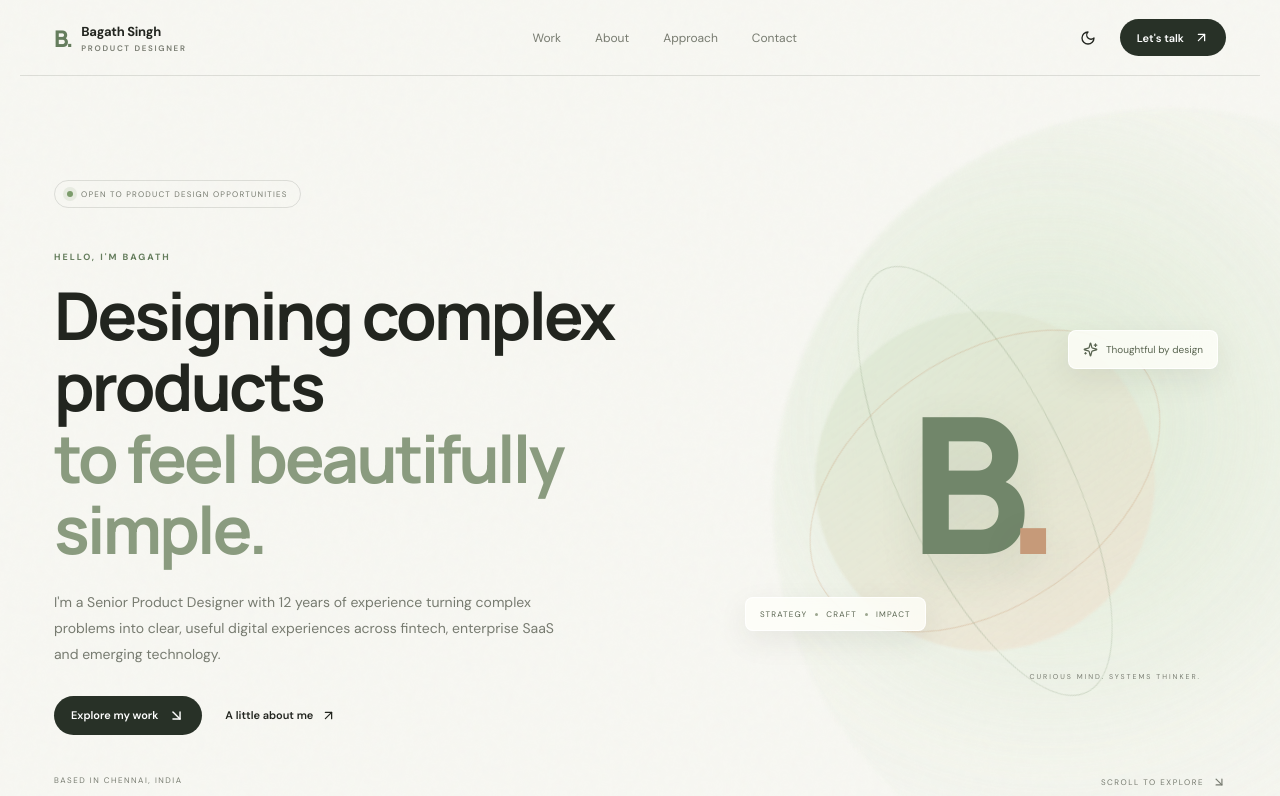
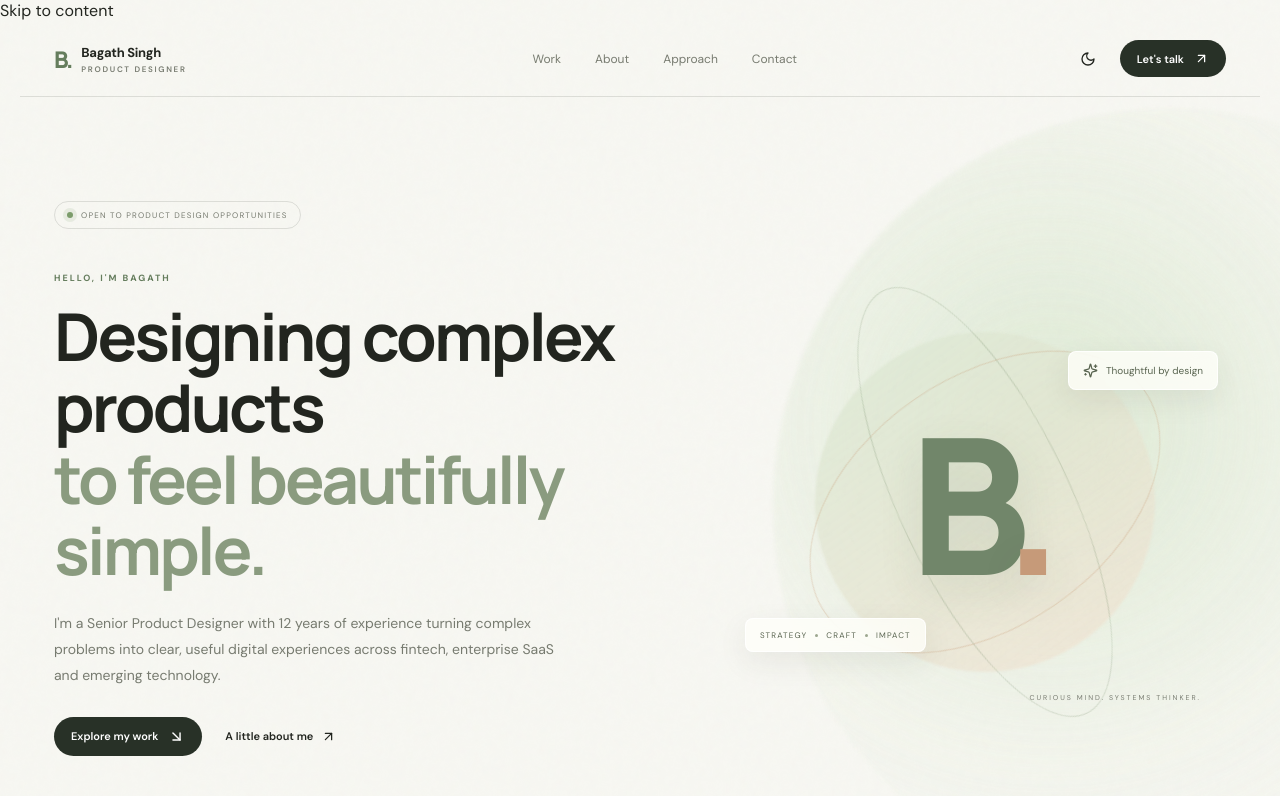
Before and after one commit to remobagath/portfolio, a React (Vite) app: page / in a window 1280 px wide. Shown: the top 796 px of the page. Built offline with nearby package versions, Linux system fonts and the light colour scheme.

Commit message:
Improve navigation, contact links and unknown-route handling

```diff
--- a/src/App.jsx
+++ b/src/App.jsx
@@ -1,5 +1,5 @@
 import React, { useEffect, useState } from 'react';
-import { ArrowDownRight, ArrowUpRight, Menu, X, Sun, Moon, MoveUpRight, Sparkles } from 'lucide-react';
+import { ArrowDownRight, ArrowUpRight, Menu, X, Sun, Moon, Sparkles } from 'lucide-react';
 import CaseStudy from './CaseStudy.jsx';
 import './case-study.css';
 
@@ -22,14 +22,14 @@ export default function App(){
  const navigateHome=()=>{history.pushState({},'', '/');setPath('/');window.scrollTo(0,0)};
  const ids={'/case-studies/enterprise-banking-platform':'banking','/case-studies/authenticator':'authenticator','/case-studies/jusmoto':'jusmoto','/case-studies/vr-ticket-booking':'vr'};
  const active=ids[path];
- return <div className="site-shell"><div className="ambient ambient-a"/><div className="ambient ambient-b"/><div className="grain"/>
+ return <div className="site-shell"><a className="skip-link" href="#main-content">Skip to content</a><div className="ambient ambient-a"/><div className="ambient ambient-b"/><div className="grain"/>
  <header className="site-header"><a className="brand" href="/" onClick={e=>{e.preventDefault();navigateHome()}}><span className="brand-symbol">B.</span><span>Bagath Singh<small>PRODUCT DESIGNER</small></span></a><button className="mobile-menu" onClick={()=>setMenu(!menu)} aria-label="Toggle navigation">{menu?<X/>:<Menu/>}</button><nav className={menu?'nav-open':''}><a href="/#work" onClick={()=>setMenu(false)}>Work</a><a href="/#about" onClick={()=>setMenu(false)}>About</a><a href="/#approach" onClick={()=>setMenu(false)}>Approach</a><a href="/#contact" onClick={()=>setMenu(false)}>Contact</a></nav><div className="header-actions"><button className="theme-toggle" onClick={()=>setDark(!dark)} aria-label="Toggle theme">{dark?<Sun size={16}/>:<Moon size={16}/>}</button><a className="contact-button" href="/#contact">Let's talk <ArrowUpRight size={15}/></a></div></header>
- {active?<CaseStudy id={active} onBack={navigateHome}/>:<main id="home">
+ {active?<CaseStudy id={active} onBack={navigateHome}/>:path.startsWith("/case-studies/")?<main id="main-content" className="not-found"><p className="eyebrow">PAGE NOT FOUND</p><h1>This page is taking a different route.</h1><button className="primary-button" onClick={navigateHome}>Back to portfolio <ArrowUpRight size={15}/></button></main>:<main id="main-content">
  <section className="hero"><div className="hero-copy reveal"><div className="availability"><span/> OPEN TO PRODUCT DESIGN OPPORTUNITIES</div><p className="eyebrow">HELLO, I'M BAGATH</p><h1>Designing complex products<br/><span>to feel beautifully simple.</span></h1><p className="hero-description">I'm a Senior Product Designer with 12 years of experience turning complex problems into clear, useful digital experiences across fintech, enterprise SaaS and emerging technology.</p><div className="hero-actions"><a className="primary-button" href="#work">Explore my work <ArrowDownRight size={17}/></a><a className="text-link" href="#about">A little about me <ArrowUpRight size={15}/></a></div></div><div className="hero-art reveal"><div className="hero-art-orbit orbit-a"/><div className="hero-art-orbit orbit-b"/><div className="hero-note note-top"><Sparkles size={15}/> Thoughtful by design</div><div className="hero-monogram">B<span>.</span></div><div className="hero-note note-bottom">STRATEGY <i/> CRAFT <i/> IMPACT</div><div className="hero-art-caption">CURIOUS MIND. SYSTEMS THINKER.</div></div><div className="hero-foot"><span>BASED IN CHENNAI, INDIA</span><span>SCROLL TO EXPLORE <ArrowDownRight size={14}/></span></div></section>
  <section className="work-section" id="work"><div className="section-heading reveal"><div><p className="eyebrow">SELECTED WORK · 2022—2026</p><h2>Thoughtful work.<br/><span>Meaningful outcomes.</span></h2></div><p>A selection of products and experiences shaped through curiosity, collaboration and a healthy obsession with the details.</p></div><div className="project-grid">{projects.map(p=><div className="reveal" key={p.number}><ProjectCard project={p}/></div>)}</div></section>
  <section className="about-section" id="about"><div className="about-kicker reveal"><p className="eyebrow">A BIT ABOUT ME</p><span>01 — 03</span></div><div className="about-content reveal"><h2>I make the complicated<br/>feel <span>clear and human.</span></h2><div className="about-copy"><p>For 12 years, I've worked at the intersection of user needs, business goals and technology. I enjoy untangling complex workflows, finding the signal in the noise, and helping teams turn ambitious ideas into products people can actually use.</p><p>My experience spans fintech, digital banking, cybersecurity and SaaS—partnering closely with product managers and engineers from early discovery through delivery.</p><a href="/#contact" className="text-link">Let's make something meaningful <ArrowUpRight size={15}/></a></div></div></section>
  <section className="approach-section" id="approach"><div className="section-heading reveal"><div><p className="eyebrow">HOW I THINK</p><h2>Good design is a<br/><span>team sport.</span></h2></div><p>Clarity comes from asking better questions, making ideas tangible and staying close to the people we're designing for.</p></div><div className="approach-grid">{[['01','Understand','Research, context and the real problem behind the brief.'],['02','Shape','Structure, journeys and clear interaction models.'],['03','Craft','Accessible interfaces and systems that scale.'],['04','Validate','Prototype, learn and refine with evidence.']].map(([n,t,d])=><div className="approach-item reveal" key={n}><span>{n}</span><h3>{t}</h3><p>{d}</p></div>)}</div></section>
  <section className="contact-section" id="contact"><div className="contact-orb"/><p className="eyebrow reveal">HAVE A GOOD CHALLENGE?</p><div className="contact-inner reveal"><h2>Let's make<br/><span>something matter.</span></h2><a href="/#contact" className="contact-round"><ArrowUpRight size={30}/></a></div><div className="contact-bottom"><span>AVAILABLE FOR SELECT OPPORTUNITIES</span><a href="/#contact">CONTACT</a></div></section>
  </main>}
- <footer><a className="footer-brand" href="/" onClick={e=>{e.preventDefault();navigateHome()}}>B.</a><span>© 2026 BAGATH SINGH · DESIGNED WITH INTENTION</span><div><a href="https://www.linkedin.com/" target="_blank" rel="noreferrer">LINKEDIN <MoveUpRight size={12}/></a><a href="/" onClick={e=>{e.preventDefault();navigateHome()}}>BACK TO TOP ↑</a></div></footer></div>
+ <footer><a className="footer-brand" href="/" onClick={e=>{e.preventDefault();navigateHome()}}>B.</a><span>© 2026 BAGATH SINGH · DESIGNED WITH INTENTION</span><div><a href="/" onClick={e=>{e.preventDefault();navigateHome()}}>BACK TO TOP ↑</a></div></footer></div>
 }
```
